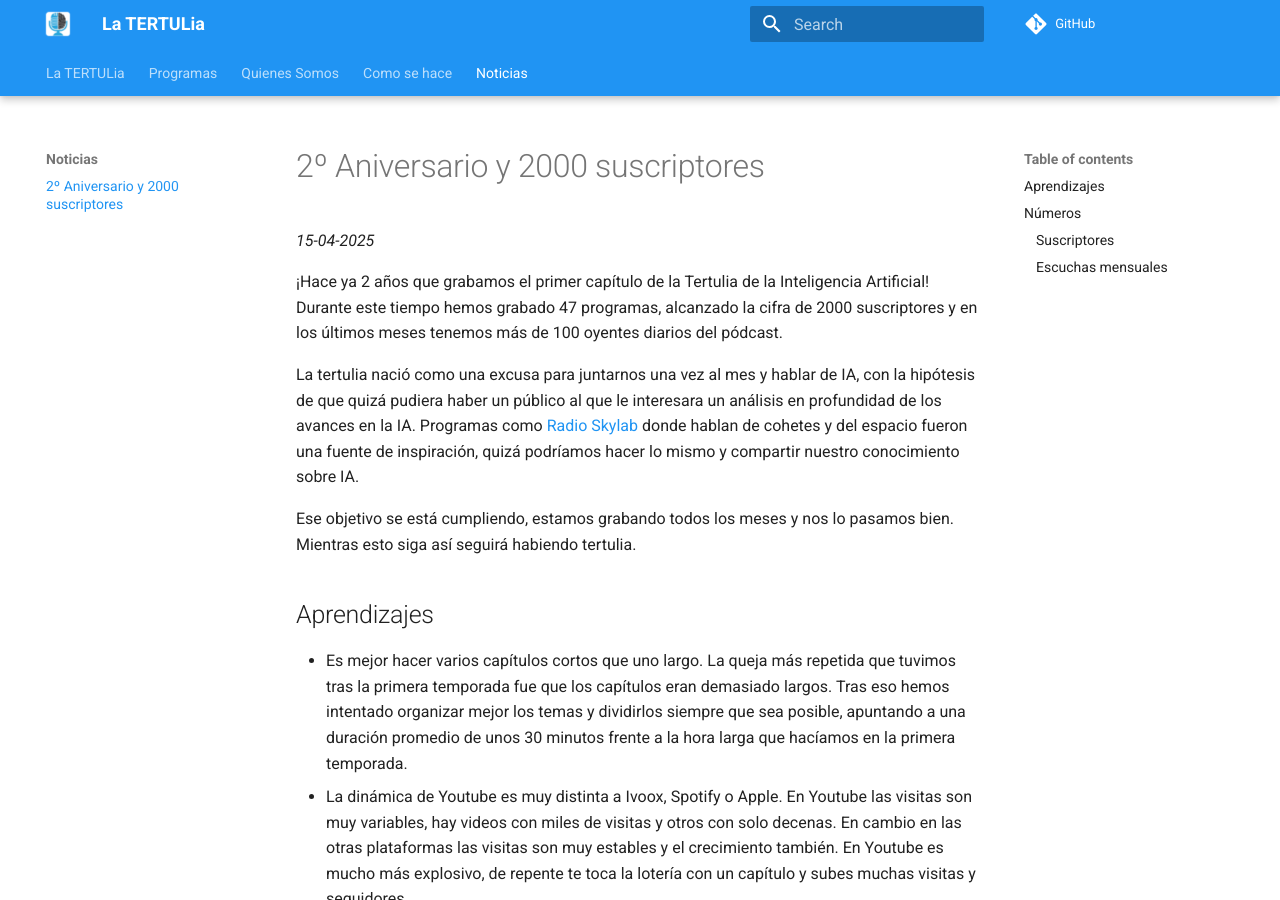
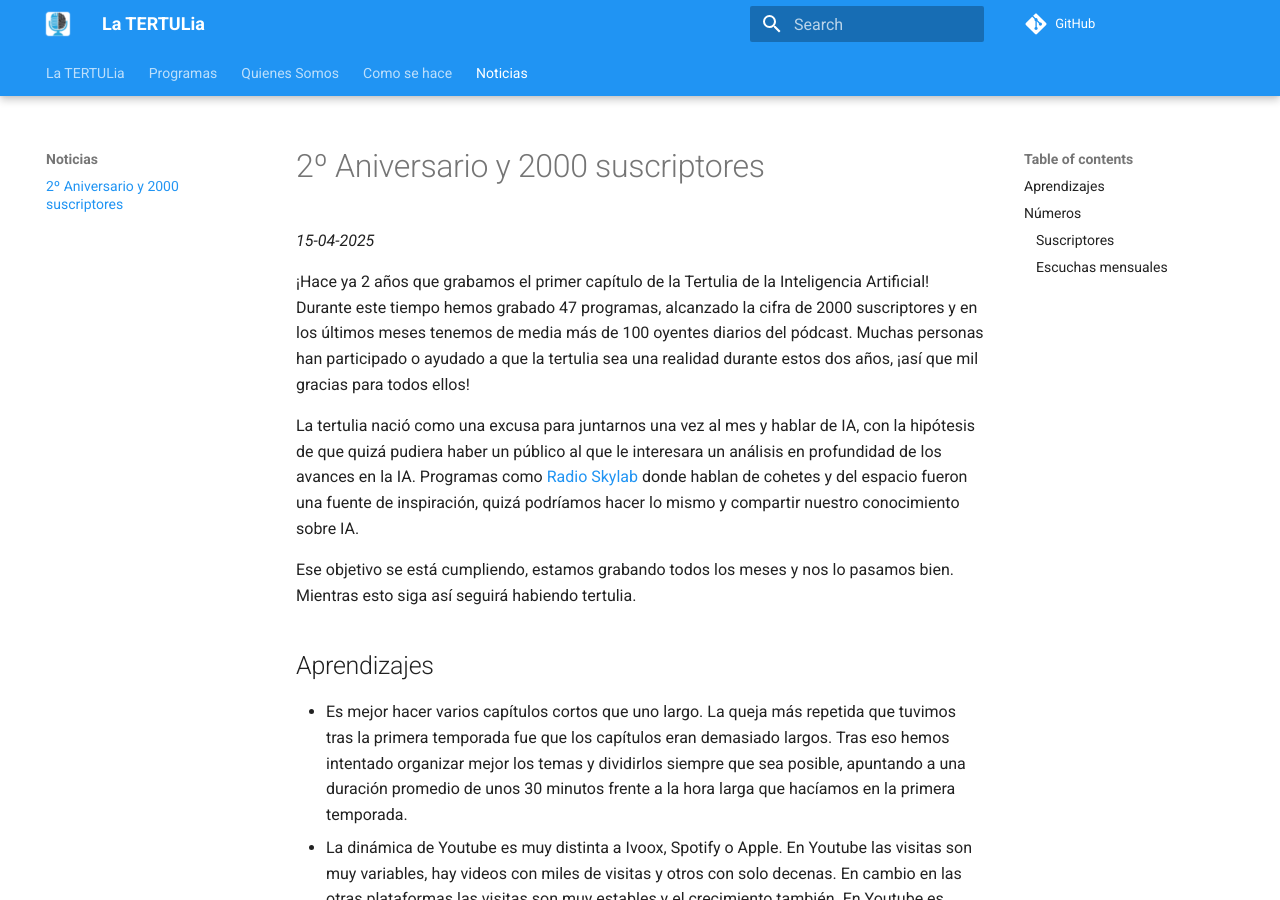
Before and after one commit to ironbar/tertulia_inteligencia_artificial, an MkDocs documentation site: the page built from docs/noticias/01_aniversario_2.md, in a window 1280 px wide and 900 px high. Built offline with MkDocs 1.6.1 and Material for MkDocs 9.7.7, drawn with Linux system fonts in a browser that asks for light colours; comment, search, counter and statistics services are not loaded.

Commit message:
updated post

```diff
--- a/docs/noticias/01_aniversario_2.md
+++ b/docs/noticias/01_aniversario_2.md
@@ -2,11 +2,13 @@
 
 _15-04-2025_
 
-¡Hace ya 2 años que grabamos el primer capítulo de la Tertulia de la Inteligencia Artificial! Durante este tiempo hemos grabado 47 programas, alcanzado la cifra de 2000 suscriptores y en los últimos meses tenemos más de 100 oyentes diarios del pódcast.
+¡Hace ya 2 años que grabamos el primer capítulo de la Tertulia de la Inteligencia Artificial! Durante este tiempo hemos grabado 47 programas, alcanzado la cifra de 2000 suscriptores y en los últimos meses tenemos de media más de 100 oyentes diarios del pódcast. Muchas personas han participado o ayudado a que la tertulia sea una realidad durante estos dos años, ¡así que mil gracias para todos ellos!
 
 La tertulia nació como una excusa para juntarnos una vez al mes y hablar de IA, con la hipótesis de que quizá pudiera haber un público al que le interesara un análisis en profundidad de los avances en la IA. Programas como [Radio Skylab](https://x.com/radioskylab_es?lang=en) donde hablan de cohetes y del espacio fueron una fuente de inspiración, quizá podríamos hacer lo mismo y compartir nuestro conocimiento sobre IA.
 
 Ese objetivo se está cumpliendo, estamos grabando todos los meses y nos lo pasamos bien. Mientras esto siga así seguirá habiendo tertulia.
+
+
 
 ## Aprendizajes
 
```
